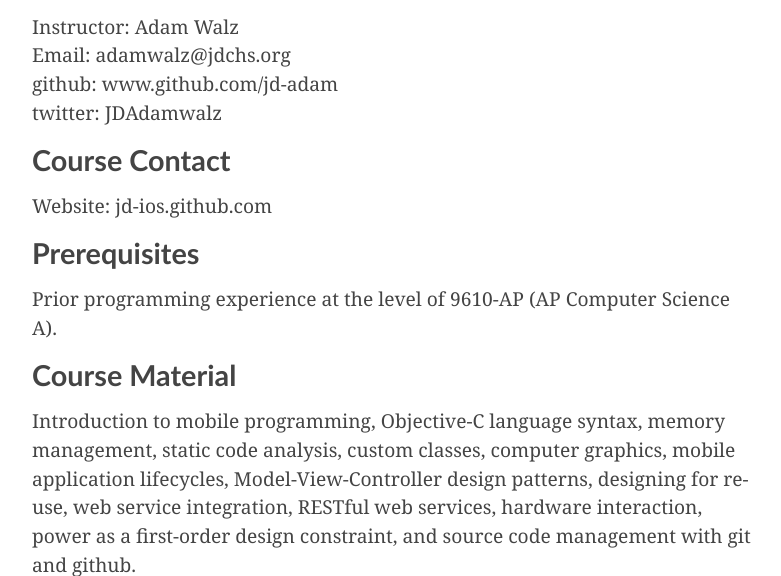
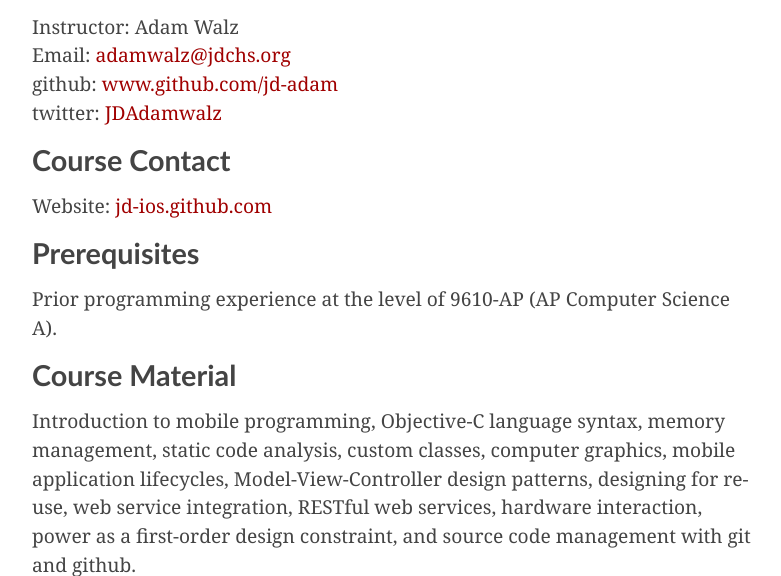
Before and after one commit to adamwalz/jdios-course-site, a Jekyll site: the page built from syllabus.md, in a window 1280 px wide and 900 px high, cut to the strip 324-900 px from the top of the window. Shown: the whole strip, without its empty margins (248-1029 px from the left). Built offline with Jekyll 4.4.1, drawn with Linux system fonts in a browser that asks for light colours; some web fonts are replaced; Markdown is read by kramdown in place of the engine named in the settings; part of the change alters nothing that is shown.

```diff
--- a/syllabus.md
+++ b/syllabus.md
@@ -5,12 +5,12 @@ title: 2013 Syllabus
 #Spring 2013 Administrative Details
 ##Instruction
 Instructor: Adam Walz
-Email: adamwalz@jdchs.org
-github: www.github.com/jd-adam
-twitter: JDAdamwalz
+Email: <adamwalz@jdchs.org>
+github: [www.github.com/jd-adam](https://github.com/jd-adam)
+twitter: [JDAdamwalz](https://twitter.com/JDAdamwalz)
 
 ##Course Contact
-Website: jd-ios.github.com
+Website: [jd-ios.github.com](http://jd-ios.github.com)
 
 ##Prerequisites
 Prior programming experience at the level of 9610-AP (AP Computer Science A).
```
